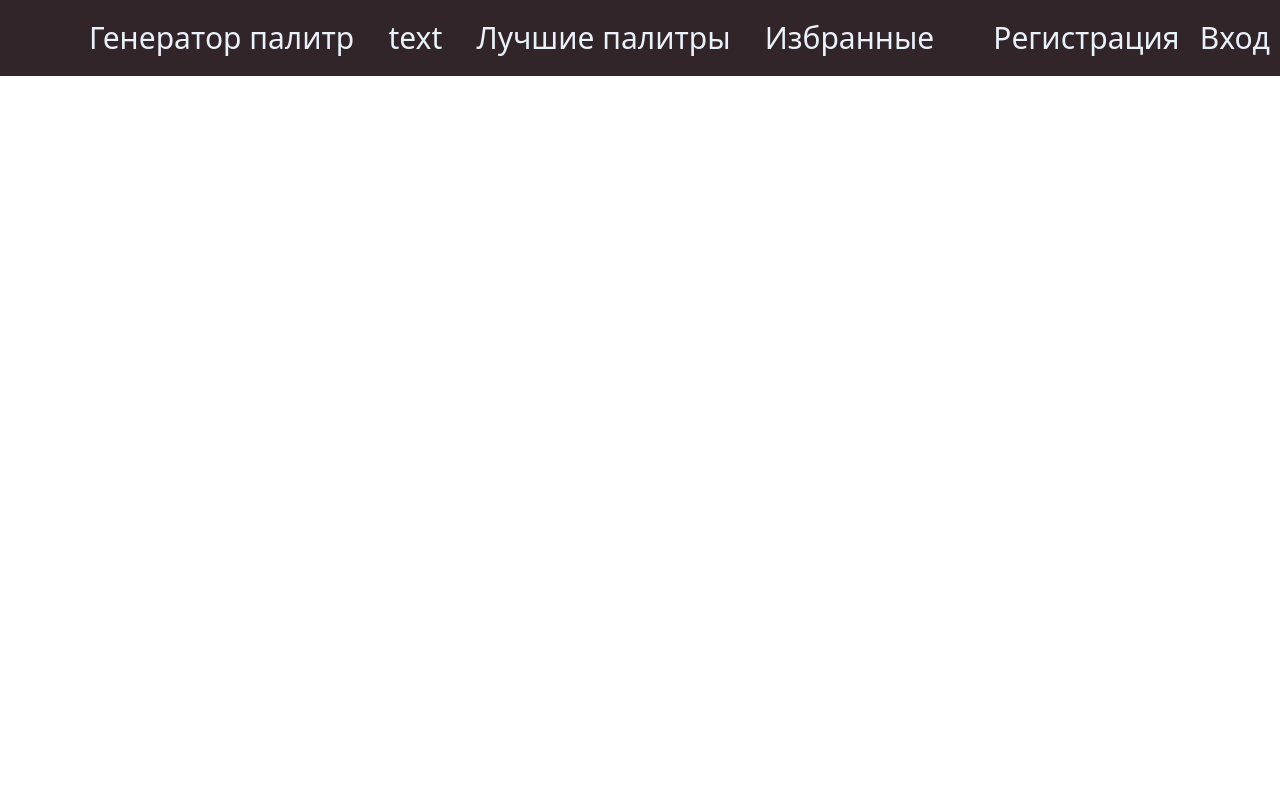
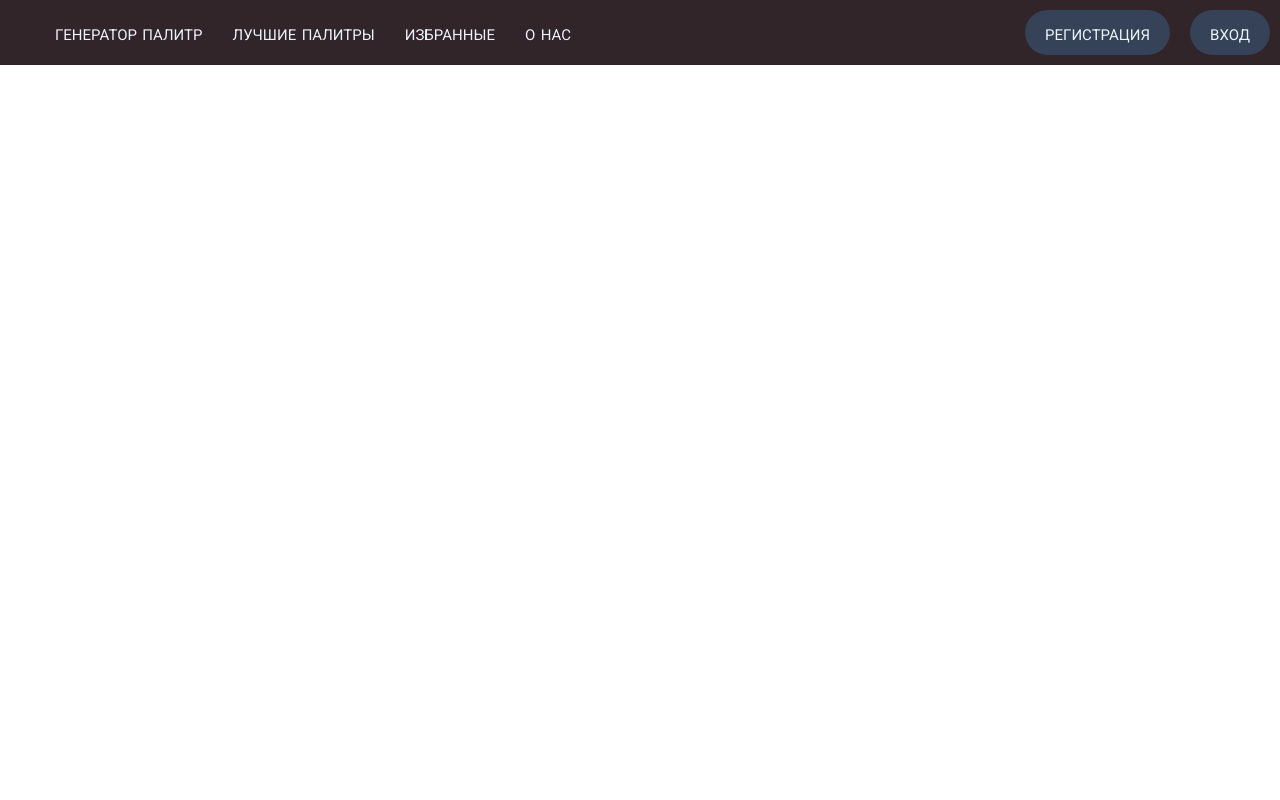
Before and after one commit to smixq/Your_Color, a Flask app: page / in a window 1280 px wide. Run offline with Flask 3, Linux system fonts and the light colour scheme; some libraries are stand-ins or nearby versions.

Commit message:
поправил header

```diff
--- a/static/css/styles_for_generate_plattes.css
+++ b/static/css/styles_for_generate_plattes.css
@@ -4,28 +4,31 @@
     box-sizing: border-box;
 
 }
+
+html {
+    font-family: 'Roboto', sans-serif;
+}
 /* это колохоз потом надо править */
-content {
-    font-family: 'Roboto', sans-serif;
-    height: 89vh;
+.content {
+
+    height: 90vh;
     display: flex;
 }
 
+.header {
+    height: 10vh;
+}
 ul {
     list-style: none;
 }
 
 li {
-    padding-top: 15px;
+    /*padding-top: 15px;*/
 }
 
 a {
     text-decoration: none;
     color:rgba(240, 248, 255, 0.974);
-}
-
-a:hover {
-    color: rgba(240, 248, 255, 0.745);
 }
 
 .authorization h1 {
@@ -39,6 +42,7 @@ form {
     margin: 0 auto;
     margin-top: 30px;
 }
+
 
 .profile_avatar {
     width: 50px;
@@ -67,19 +71,33 @@ nav {
 
 .nav_list {
     display: flex;
+    align-items: center;
     /* flex: 1; */
-    justify-content: space-around;
+    justify-content: start;
     flex-direction: row;
-    font-size: 30px;
+    font-size: 22px;
     flex-grow: 1;
 }
 
 .nav_item {
     display: inline-block;
+    padding: 20px 5px;
+}
+
+.nav_link {
+    text-transform: lowercase;
+    font-variant: small-caps;
+    padding: 20px 10px 20px 10px;
+}
+
+.nav_link:hover {
+    /*color: rgba(240, 248, 255, 0.877);*/
+    background-color: black;
 }
 
 .nav_actions {
     display: flex;
+    align-items: center;
     /* flex: 1; */
     justify-content: space-around;
     flex-direction: row;
@@ -89,12 +107,20 @@ nav {
 .nav_action_item {
     margin-left: 10px;
     padding-right: 10px;
-    font-size: 30px;
+    font-size: 22px;
     display: inline-block;
+    text-transform: lowercase;
+    font-variant: small-caps;
 }
 
 .form-control {
     box-shadow:0 0 15px 4px rgba(0, 0, 0, 0.137);
+}
+
+.nav_action_item_link {
+    padding: 10px 20px;
+    background-color: rgba(64, 124, 176, 0.332);
+    border-radius: 25px;
 }
 
 .col {
--- a/templates/base.html
+++ b/templates/base.html
@@ -15,29 +15,29 @@
     <link
         href="https://fonts.googleapis.com/css2?family=Roboto:ital,wght@0,400;0,500;0,700;0,900;1,400;1,500;1,700;1,900&display=swap"
         rel="stylesheet">
-        <link href="https://cdn.jsdelivr.net/npm/bootstrap@5.3.0-alpha3/dist/css/bootstrap.min.css" rel="stylesheet" integrity="sha384-KK94CHFLLe+nY2dmCWGMq91rCGa5gtU4mk92HdvYe+M/SXH301p5ILy+dN9+nJOZ" crossorigin="anonymous">
+        <!-- <link href="https://cdn.jsdelivr.net/npm/bootstrap@5.3.0-alpha3/dist/css/bootstrap.min.css" rel="stylesheet" integrity="sha384-KK94CHFLLe+nY2dmCWGMq91rCGa5gtU4mk92HdvYe+M/SXH301p5ILy+dN9+nJOZ" crossorigin="anonymous"> -->
     <link rel="stylesheet" href="{{ url_for('static', filename='css/styles_for_generate_plattes.css') }}">
-    <link rel="stylesheet" href="../static/css/styles_for_generate_plattes.css">
+    <!-- <link rel="stylesheet" href="../static/css/styles_for_generate_plattes.css"> -->
     <script src="https://cdnjs.cloudflare.com/ajax/libs/chroma-js/2.4.2/chroma.min.js"
         integrity="sha512-zInFF17qBFVvvvFpIfeBzo7Tj7+rQxLeTJDmbxjBz5/zIr89YVbTNelNhdTT+/DCrxoVzBeUPVFJsczKbB7sew=="
         crossorigin="anonymous" referrerpolicy="no-referrer"></script>
 </head>
 
 <body>
-    <header>
+    <header class="header">
         <nav>
             <ul class="nav_list">
                 <li class="nav_item">
                     <a href="/" class="nav_link">Генератор палитр</a>
                 </li>
                 <li class="nav_item">
-                    <a href="" class="nav_link">text</a>
-                </li>
-                <li class="nav_item">
                     <a href="/best" class="nav_link">Лучшие палитры</a>
                 </li>
                 <li class="nav_item">
                     <a href="/favourite" class="nav_link">Избранные</a>
+                </li>
+                <li class="nav_item">
+                    <a href="" class="nav_link">О нас</a>
                 </li>
             </ul>
             <ul class="nav_actions">
--- a/templates/generate_plattes.html
+++ b/templates/generate_plattes.html
@@ -1,7 +1,7 @@
 {% extends "base.html" %}
 
 {% block content %}
-<content>
+<section class="content">
     <div class="col">
         <h2 data-type="copy"></h2>
         <button data-type="lock">
@@ -38,6 +38,6 @@
             <i class="fa-solid fa-lock-open" data-type="lock"></i>
         </button>
     </div>
-</content>
+</section>
 <script src="{{ url_for('static', filename='js/app.js')}}"></script>
 {% endblock %}
```
Also changed, not shown: db/blogs.db.
